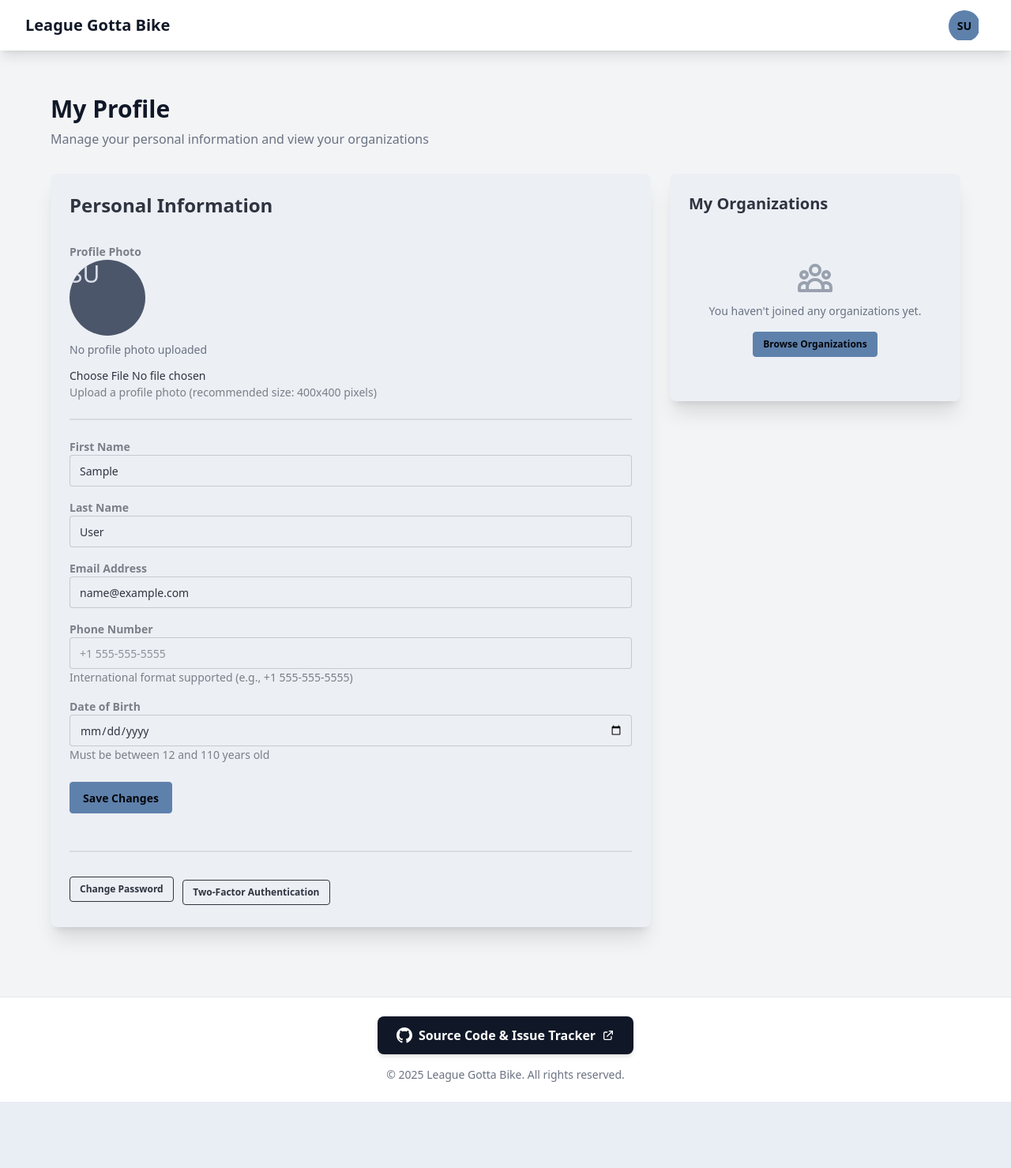
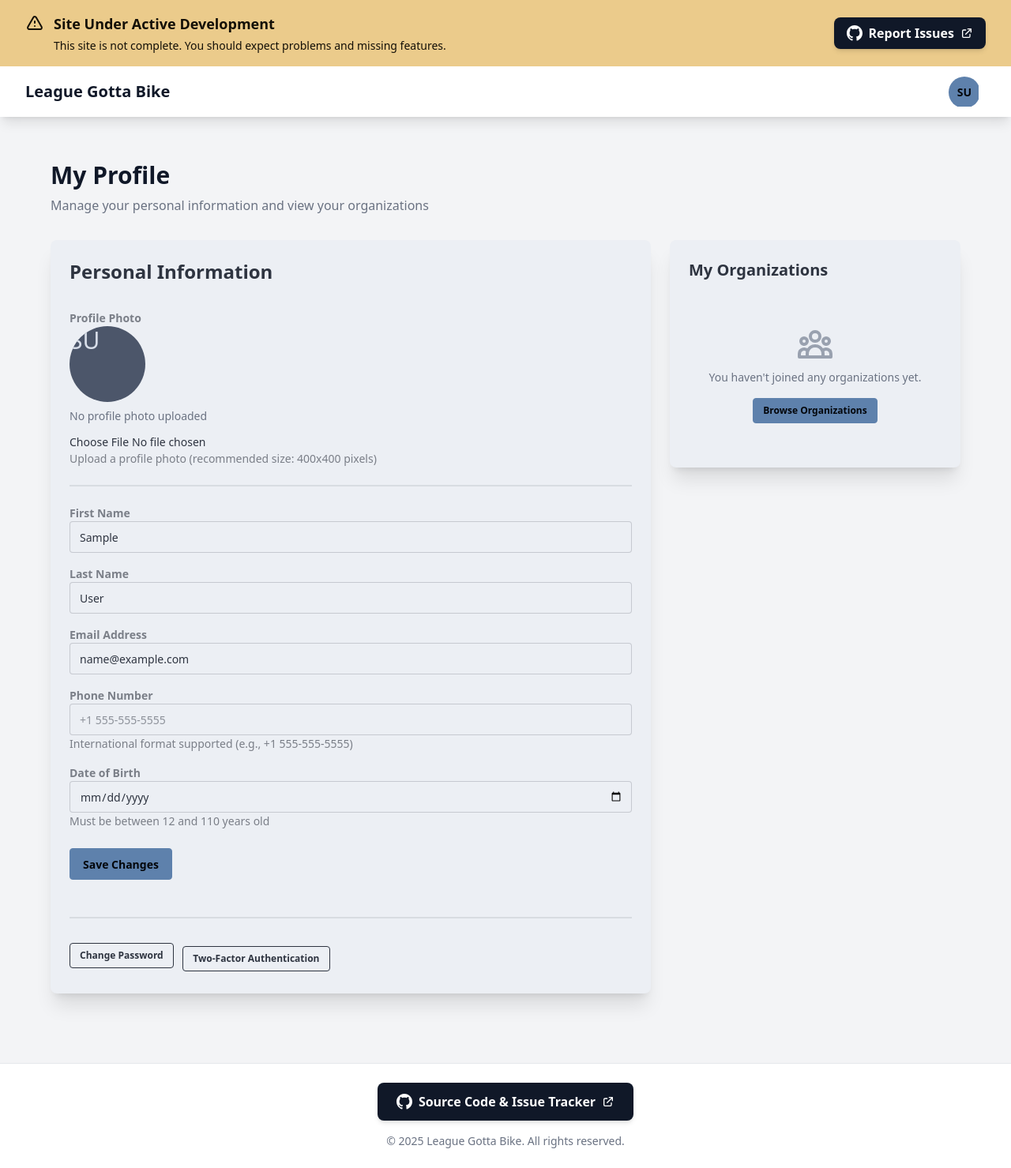
Before and after one commit to vincentdavis/league_gotta_bike, a Django app: page /accounts/profile/ in a window 1280 px wide. Shown: the whole page at 79% size. Before the commit the page ends 1395 px from the top, so only its background shows below. Run offline with Django 5.2, Linux system fonts and the light colour scheme; the visitor is signed in with stand-in values (Sample User, id 1); data that the repository does not hold is empty; style sheets or scripts are compiled from the project's sources; parts of the project's set-up code (start-up, migrations or seed data) failed here and were passed over.

Commit message:
Add development notice

```diff
--- a/apps/organizations/templates/organizations/base.html
+++ b/apps/organizations/templates/organizations/base.html
@@ -10,6 +10,35 @@
     <link rel="stylesheet" href="{% static 'css/dist/styles.css' %}">
 </head>
 <body class="bg-gray-100">
+    <!-- Development Warning Banner -->
+    <div class="bg-warning text-warning-content">
+        <div class="max-w-7xl mx-auto px-4 py-4 sm:px-6 lg:px-8">
+            <div class="flex flex-col sm:flex-row items-center justify-between gap-4">
+                <div class="flex items-start gap-3">
+                    <svg xmlns="http://www.w3.org/2000/svg" class="h-6 w-6 flex-shrink-0 mt-0.5" fill="none" viewBox="0 0 24 24" stroke="currentColor">
+                        <path stroke-linecap="round" stroke-linejoin="round" stroke-width="2" d="M12 9v2m0 4h.01m-6.938 4h13.856c1.54 0 2.502-1.667 1.732-3L13.732 4c-.77-1.333-2.694-1.333-3.464 0L3.34 16c-.77 1.333.192 3 1.732 3z" />
+                    </svg>
+                    <div>
+                        <p class="font-bold text-lg">Site Under Active Development</p>
+                        <p class="text-sm mt-1">This site is not complete. You should expect problems and missing features.</p>
+                    </div>
+                </div>
+                <a href="https://github.com/vincentdavis/league_gotta_bike/issues"
+                   target="_blank"
+                   rel="noopener noreferrer"
+                   class="inline-flex items-center gap-2 px-4 py-2 bg-gray-900 hover:bg-gray-800 text-white font-semibold rounded-lg transition-colors shadow-md hover:shadow-lg whitespace-nowrap">
+                    <svg xmlns="http://www.w3.org/2000/svg" class="h-5 w-5" fill="currentColor" viewBox="0 0 24 24">
+                        <path d="M12 0c-6.626 0-12 5.373-12 12 0 5.302 3.438 9.8 8.207 11.387.599.111.793-.261.793-.577v-2.234c-3.338.726-4.033-1.416-4.033-1.416-.546-1.387-1.333-1.756-1.333-1.756-1.089-.745.083-.729.083-.729 1.205.084 1.839 1.237 1.839 1.237 1.07 1.834 2.807 1.304 3.492.997.107-.775.418-1.305.762-1.604-2.665-.305-5.467-1.334-5.467-5.931 0-1.311.469-2.381 1.236-3.221-.124-.303-.535-1.524.117-3.176 0 0 1.008-.322 3.301 1.23.957-.266 1.983-.399 3.003-.404 1.02.005 2.047.138 3.006.404 2.291-1.552 3.297-1.23 3.297-1.23.653 1.653.242 2.874.118 3.176.77.84 1.235 1.911 1.235 3.221 0 4.609-2.807 5.624-5.479 5.921.43.372.823 1.102.823 2.222v3.293c0 .319.192.694.801.576 4.765-1.589 8.199-6.086 8.199-11.386 0-6.627-5.373-12-12-12z"/>
+                    </svg>
+                    Report Issues
+                    <svg xmlns="http://www.w3.org/2000/svg" class="h-4 w-4" fill="none" viewBox="0 0 24 24" stroke="currentColor">
+                        <path stroke-linecap="round" stroke-linejoin="round" stroke-width="2" d="M10 6H6a2 2 0 00-2 2v10a2 2 0 002 2h10a2 2 0 002-2v-4M14 4h6m0 0v6m0-6L10 14" />
+                    </svg>
+                </a>
+            </div>
+        </div>
+    </div>
+
     <nav class="bg-white shadow-lg">
         <div class="navbar max-w-7xl mx-auto px-4 sm:px-6 lg:px-8">
             <div class="flex-1">
```
